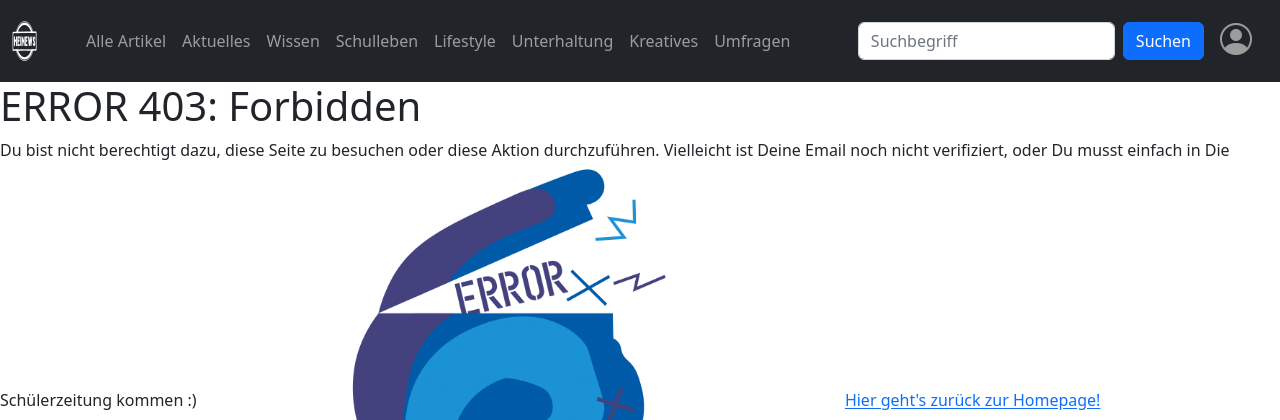
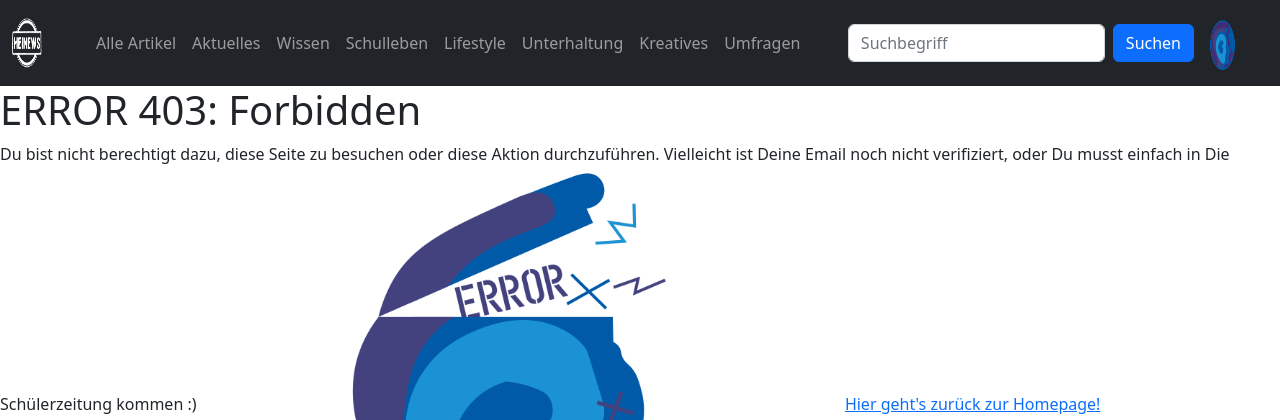
Before and after one commit to heofthetea/heinews, a Flask app: page /admin/ in a window 1280 px wide. Shown: the top 420 px of the page. Run offline with Flask 2, Linux system fonts and the light colour scheme; a user stored in the database is signed in; data comes from the database, SQL or seed files in the repository; some libraries are stand-ins or nearby versions.

Commit message:
Profile Icon
Changed the profile picture to Umut's illustration + fixed height of logo

```diff
--- a/app/templates/base.html
+++ b/app/templates/base.html
@@ -23,7 +23,7 @@
     <nav class="navbar navbar-expand-md navbar-dark bg-dark d-none d-lg-block">
       <div class="container-fluid">
         <a href="/" class="navbar-brand">
-          <img src="/static/img/Logo.png" alt="HEINEWS" width="50" height="50" class="d-inline-block">
+          <img src="/static/img/Logo.png" alt="HEINEWS" width="60" height="50" class="d-inline-block">
         </a>
 
         <!-- navbar links -->
@@ -93,8 +93,8 @@
 
           <ul class="navbar-nav mw-5 mt-1 mb-2 mb-lg-0">
             <li class="navbar-item dropdown">
-              <a class="nav-link me-2" href="#" role="button" data-bs-toggle="dropdown" aria-expanded="false" data-toggle="dropdown">
-                <h2><i class="bi bi-person-circle"></i></h2>
+              <a class="nav-link" href="#" role="button" data-bs-toggle="dropdown" aria-expanded="false" data-toggle="dropdown">
+                <img src="/static/img/profile.png" alt="Profil" width="50" height="50" class="d-inline-block ">
               </a>
               <ul class="dropdown-menu dropdown-menu-dark dropdown-menu-end" aria-labelledby="dropdownMenuButton">
                 <li><a class="dropdown-item " href="{{ url_for('views.profile') }}">Profil</a></li>
@@ -192,7 +192,7 @@
 
             <li class="nav-item dropdown">
                 <a class="nav-link dropdown-toggle" role="button" data-bs-toggle="dropdown" aria-expanded="false">
-                    <i class="bi bi-person-circle"></i>
+                  <img src="/static/img/profile.png" alt="Profil" width="50" height="50" class="d-inline-block">
                 </a>
                 <ul class="dropdown-menu dropdown-menu-dark">
                     {% block profil %}
```
Also changed, not shown: app/static/img/Logo.png, app/static/img/profile.png.
